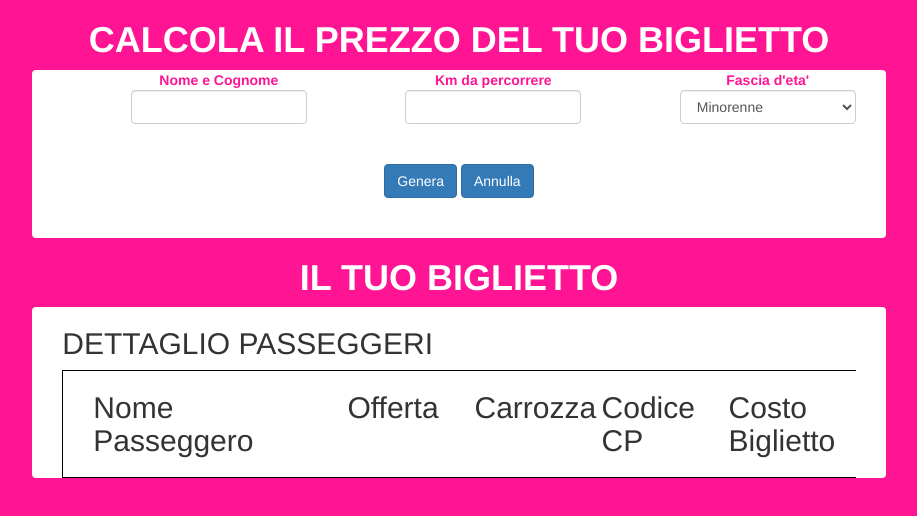
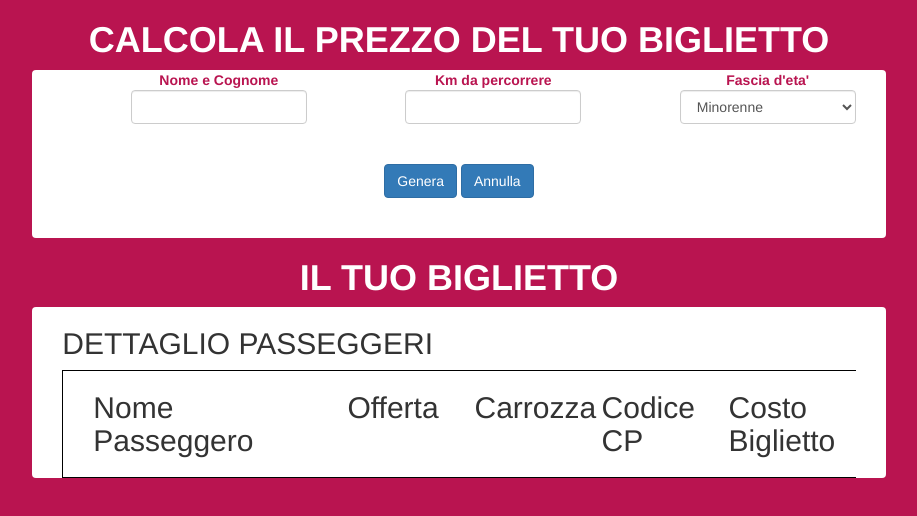
Before and after one commit to EzexnDev/js-biglietto-treno, a plain HTML site: page index.html in a window 1280 px wide. Shown: the whole page, without its empty margins (181-1098 px from the left). Drawn offline with nearby package versions, Linux system fonts and the light colour scheme.

Commit message:
Cambio colore

```diff
--- a/css/style.css
+++ b/css/style.css
@@ -1,5 +1,5 @@
 .color{
-    background-color: 	#ff1493;
+    background-color: #B91450;
     height: 1080px;
     max-width: 2000px;
 }
@@ -12,7 +12,7 @@
 }
 
 .data{
-    color: #ff1493;
+    color: #B91450;
     font-weight: bold;
     text-align: center;
 }
```
